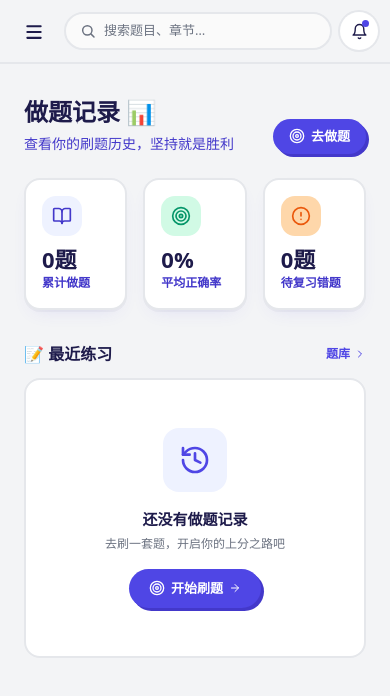
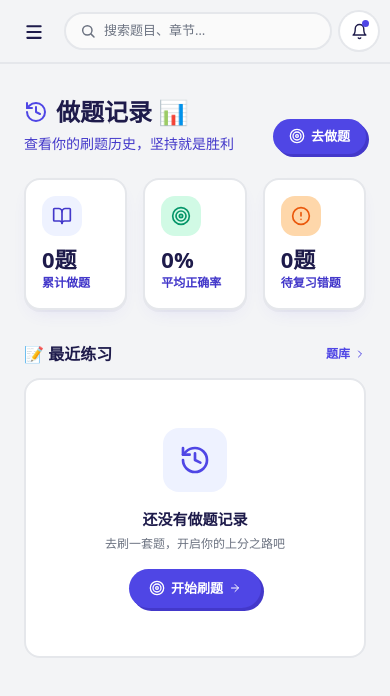
Before and after one commit to wyih1221/binary-study, a plain HTML site: page html/records.html in a window 390 px wide. Drawn offline with Linux system fonts and the light colour scheme.

Commit message:
题库/错题本/做题记录/课程表标题补上与班级一致的图标

```diff
--- a/html/records.html
+++ b/html/records.html
@@ -148,8 +148,8 @@
         <div class="px-6 py-8 md:px-10">
             <div class="flex items-end justify-between gap-4 flex-wrap" style="opacity: 1; transform: none;">
                 <div>
-                    <h1 class="text-[26px] font-extrabold md:text-[30px] v41-page-title"
-                        style="color: var(--ink); font-family: var(--font-cn); letter-spacing: -0.5px;">做题记录 📊</h1>
+                    <h1 class="flex items-center gap-2 text-[26px] font-extrabold md:text-[30px] v41-page-title"
+                        style="color: var(--ink); font-family: var(--font-cn); letter-spacing: -0.5px;"><svg xmlns="http://www.w3.org/2000/svg" width="24" height="24" viewBox="0 0 24 24" fill="none" stroke="currentColor" stroke-width="2" stroke-linecap="round" stroke-linejoin="round" class="lucide lucide-history size-6" aria-hidden="true" style="color: var(--grape);"><path d="M3 12a9 9 0 1 0 9-9 9.75 9.75 0 0 0-6.74 2.74L3 8"></path><path d="M3 3v5h5"></path><path d="M12 7v5l4 2"></path></svg>做题记录 📊</h1>
                     <p class="mt-1.5 text-[14px]" style="color: var(--ink-soft);">查看你的刷题历史，坚持就是胜利</p>
                 </div><a
                     class="flex items-center gap-1.5 rounded-full px-4 py-2 text-[13px] font-bold transition-all duration-150 text-white v41-btn-grape"
```
Also changed, not shown: html/library.html (+1 -1 lines), html/mistakes.html (+1 -1 lines), html/schedule.html (+1 -1 lines).
